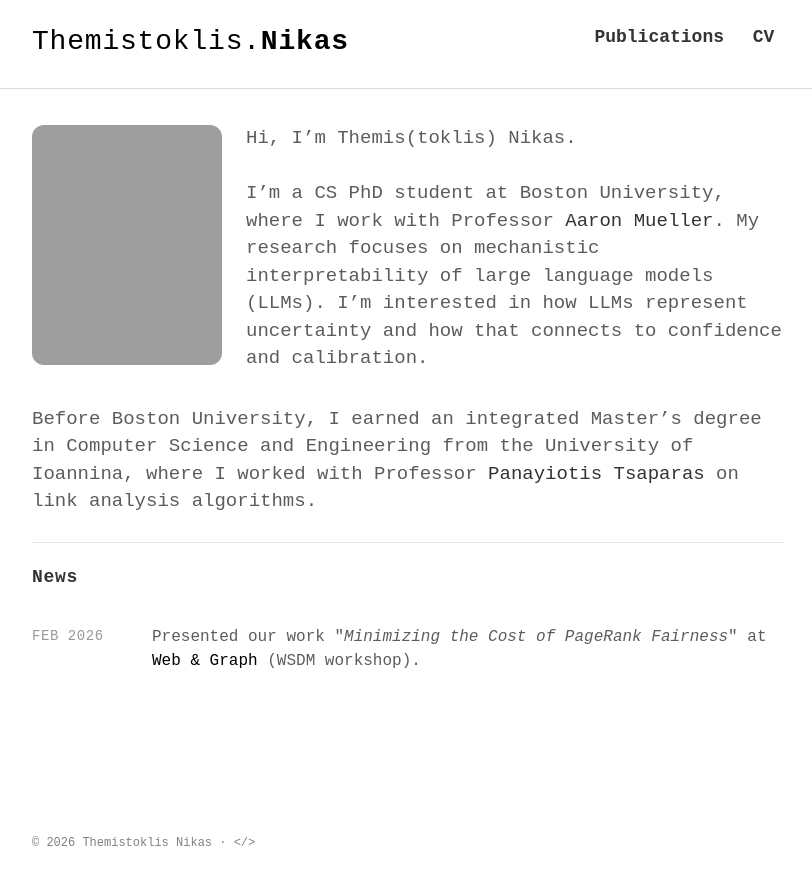
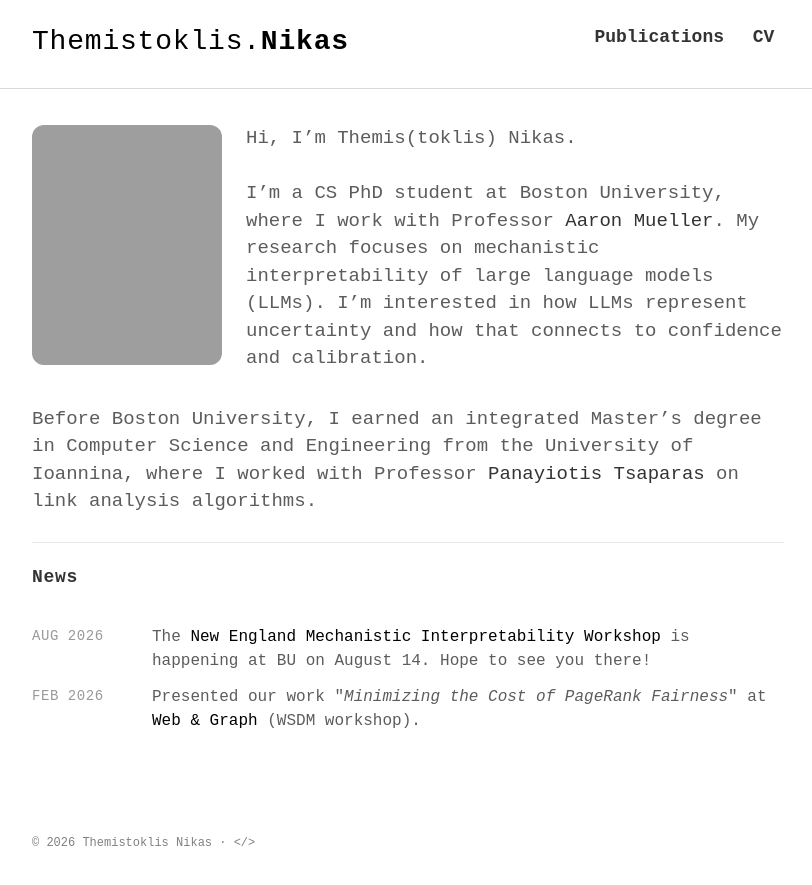
Before and after one commit to tnikas/tnikas.github.io, a Jekyll site: the page built from index.html, in a window 1280 px wide. Shown: the top 885 px of the page, without its empty margins (232-1044 px from the left). Built offline with Jekyll 4.4.1, drawn with Linux system fonts in a browser that asks for light colours; some web fonts are replaced.

Commit message:
Add announcement for New England Mechanistic Interpretability Workshop on August 14, 2026

```diff
--- a/_data/news.yml
+++ b/_data/news.yml
@@ -1,2 +1,5 @@
+- date: 2026-08-04
+  content_html: 'The <a href="https://nemiconf.github.io/summer26/" target="_blank" rel="noopener">New England Mechanistic Interpretability Workshop</a> is happening at BU on August 14. Hope to see you there!'
+
 - date: 2026-02-15
   content_html: 'Presented our work "<em>Minimizing the Cost of PageRank Fairness</em>" at <a href="https://aiimlab.org/events/WSDM_2026_WEB_and_GRAPH_2026_Workshop_on_Web_and_Graphs_Responsible_Intelligence_and_Social_Media.html" target="_blank" rel="noopener">Web &amp; Graph</a> (WSDM workshop).'
```
